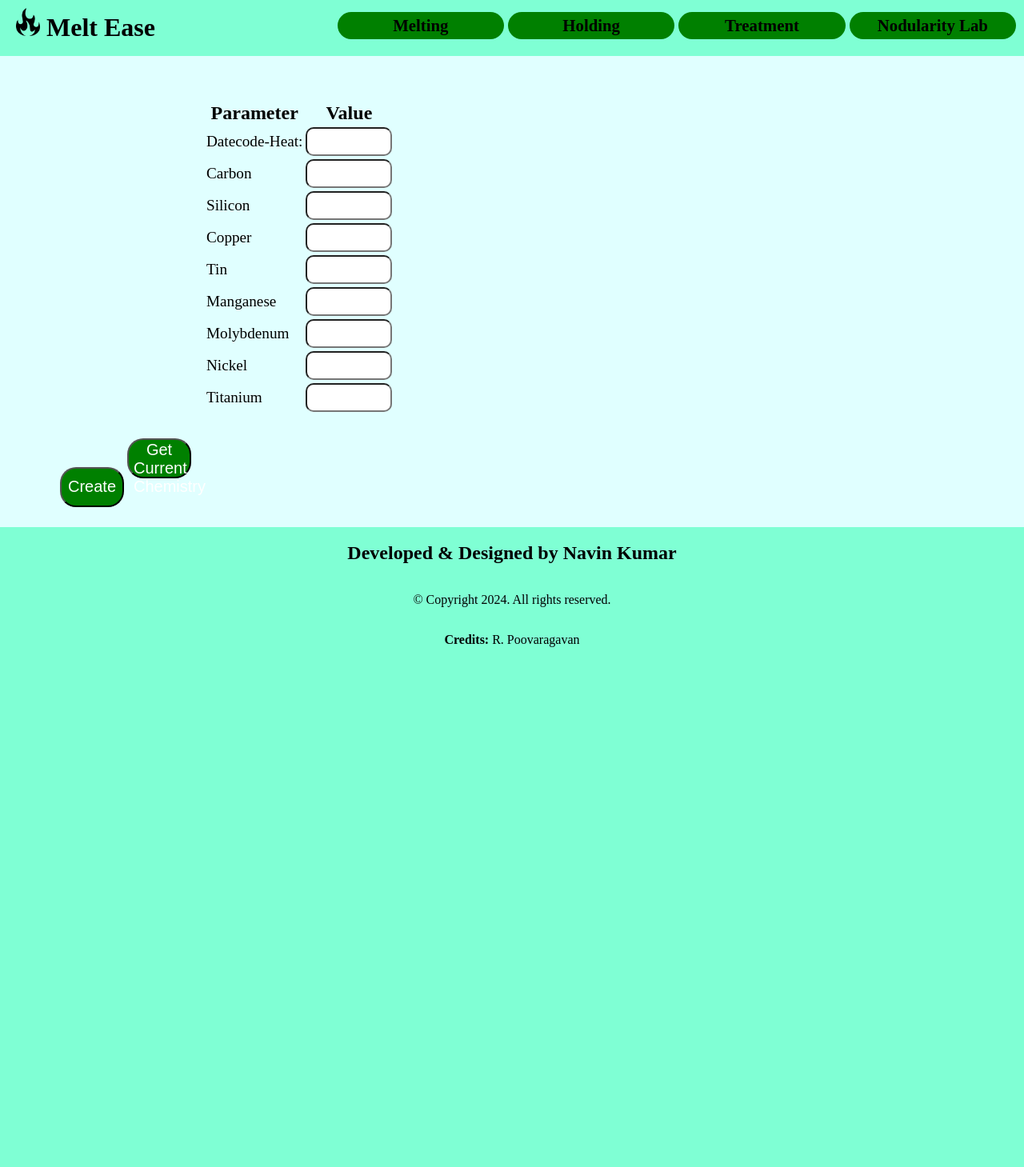
After one commit to Navin136/Feeltheheat, a PHP site: page /holder_chemistry.php in a window 1280 px wide. The commit adds this page. Shown: the whole page at 80% size. Run offline with PHP 8.4, Linux system fonts and the light colour scheme; data that the repository does not hold is empty.

Commit message:
MeltEase: More updates
Signed-off-by: navin136 <nkwhitehat@gmail.com>

```diff
--- a/css/header.css
+++ b/css/header.css
@@ -11,7 +11,7 @@ div#mainheader{
     background-color: aquamarine;
     max-height: 70px;
 }
-p#FTH{
+#FTH{
     font-size: 2rem;
     font-weight: bolder;
     margin-left: 20px;
@@ -33,7 +33,14 @@ a.dept{
     border-radius: 50px;
 }
 a:link{
+    color: black;
     text-decoration: none;
+}
+a{
+    color: black;
+}
+a:visited{
+    color: black;
 }
 a.dept:hover{
     background-color: orangered;
--- /dev/null
+++ b/css/holder_chemistry.css
@@ -0,0 +1,38 @@
+body{
+    margin: 0px;
+    padding: 0px;
+    background-color: lightcyan;
+    padding: 10px;
+}
+form{
+    display: flex;
+    margin: 25px;
+}
+label{
+    font-size: larger;
+}
+th{
+    font-size: 1.5rem;
+}
+input{
+    height: 30px;
+    width: 100px;
+    border-radius: 10px;
+}
+.sec1{
+    margin-left: 200px;
+    margin-right: 200px;
+}
+table{
+    padding: 30px;
+}
+button{
+    height: 50px;
+    width: 80px;
+    font-size: 20px;
+    background-color: green;
+    color: white;
+    border-radius: 20px;
+    position: relative;
+    right: 150px;
+}
--- a/css/nodlab.css
+++ b/css/nodlab.css
@@ -17,7 +17,7 @@ input{
     width: 300px;
     height: 60px;
     border-radius: 30px;
-    font-size: large;
+    font-size: x-large;
     font-weight: bolder;
     padding-left: 30px;
 }
@@ -76,7 +76,7 @@ select{
         width: 90px;
         height: 40px;
         border-radius: 30px;
-        font-size: large;
+        font-size: larger;
         font-weight: bolder;
         padding-left: 5px;
     }
--- a/css/treatment.css
+++ b/css/treatment.css
@@ -37,6 +37,9 @@ th{
 table, th, td{
 	border: 1mm solid black;
 	border-collapse: collapse;
+}
+label{
+    font-size: 25px;
 }
 table{
     margin-bottom: 30px;
--- a/footer.php
+++ b/footer.php
@@ -9,8 +9,9 @@
 </head>
 <body>
     <div id='footer'>
-        <h2><b>Designed by Navin Kumar</b></h2>
+        <h2><b>Developed & Designed by Navin Kumar</b></h2>
         <p>&#169 Copyright 2024. All rights reserved.</p>
+        <p><b>Credits:</b> R. Poovaragavan</p>
     </div>
 </body>
 </html>
--- a/header.php
+++ b/header.php
@@ -9,7 +9,7 @@
 </head>
 <body>
     <div id="mainheader">
-        <p id="FTH"><img src="fth.png" alt="" id="fthicon"> Melt Ease</p>
+        <p id="FTH"><img src="fth.png" alt="" id="fthicon"> <a id="heading" href="./index.php">Melt Ease</a></p>
         <a class="dept" href="melting.php">Melting</a>
         <a class="dept" href="spectrolab.php">Holding</a>
         <a class="dept" href="treatment.php">Treatment</a>
--- /dev/null
+++ b/holder_chemistry.php
@@ -0,0 +1,112 @@
+<?php
+    include('mysql.php');
+?>
+<!DOCTYPE html>
+<html lang='en'>
+<head>
+    <meta charset='UTF-8'>
+    <meta name='viewport' content='width=device-width, initial-scale=1.0'>
+    <title>Holder chemistry</title>
+    <link rel='stylesheet' href='css/holder_chemistry.css'>
+    <link rel='icon' href='icon.png'>
+</head>
+<body>
+    <?php
+    include('header.php');
+    ?>
+    <?php
+        if(isset($_POST['submit'])){
+            $heat = $_POST['heat'];
+            $c = $_POST["carbon"];
+            $si = $_POST["silicon"];
+            $cu = $_POST["copper"];
+            $sn = $_POST["tin"];
+            $mn = $_POST["manganese"];
+            $mo = $_POST["molybdenum"];
+            $ni = $_POST["nickel"];
+            $ti = $_POST["titanium"];
+            $push = "INSERT INTO holder(heat,carbon,silicon,copper,tin,manganese,molybdenum,nickel,titanium) VALUES ('$heat','$c','$si','$cu','$sn','$mn','$mo','$ni','$ti')";
+            $pushed=$conn->query($push);
+            $update = "UPDATE holder set heat='$heat', carbon='$c', silicon='$si', copper='$cu', tin='$sn', manganese='$mn', molybdenum='$mo', nickel='$ni', titanium='$ti' where id=1";
+            $updated=$conn->query($update);
+            if(!$pushed | !$updated){
+                echo "Error". $conn->error();
+            }
+        }
+?>
+    <div>
+        <?php
+        if(isset($_POST['current'])){
+            $sql="SELECT * FROM holder where id=1";
+            $res=$conn->query($sql);
+            $row=$res->fetch_assoc();
+            $heat = $row['heat'];
+            $c = $row["carbon"];
+            $si = $row["silicon"];
+            $cu = $row["copper"];
+            $sn = $row["tin"];
+            $mn = $row["manganese"];
+            $mo = $row["molybdenum"];
+            $ni = $row["nickel"];
+            $ti = $row["titanium"];
+        }
+        ?>
+        <form action='./holder_chemistry.php' method='post'>
+            <div class='sec1'>
+            <table>
+                <thead>
+                    <tr>
+                        <th>Parameter</th>
+                        <th>Value</th>
+                    </tr>
+                </thead>
+                <tbody>
+                    <tr>
+                        <td><label for='heat'>Datecode-Heat: </label></td>
+                        <td><input value='<?php echo $heat;?>' name='heat'></td>
+                    </tr>
+                    <tr>
+                        <td><label for='carbon'>Carbon</label></td>
+                        <td><input value='<?php echo $c;?>' name='carbon'></td>
+                    </tr>
+                    <tr>
+                        <td><label for='silicon'>Silicon</label></td>
+                        <td><input name='silicon' value='<?php echo $si;?>'></td>
+                    </tr>
+                    <tr>
+                        <td><label for='copper'>Copper</label></td>
+                        <td><input name='copper' value='<?php echo $cu;?>'></td>
+                    </tr>
+                    <tr>
+                        <td><label for='tin'>Tin</label></td>
+                        <td><input name='tin' value='<?php echo $sn;?>'></td>
+                    </tr>
+                    <tr>
+                        <td><label for='manganese'>Manganese</label></td>
+                        <td><input name='manganese' value='<?php echo $mn;?>'></td>
+                    </tr>
+                    <tr>
+                        <td><label for='molybdenum'>Molybdenum</label></td>
+                        <td><input name='molybdenum' value='<?php echo $mo;?>'></td>
+                    </tr>
+                    <tr>
+                        <td><label for='nickel'>Nickel</label></td>
+                        <td><input name='nickel' value='<?php echo $ni;?>'></td>
+                    </tr>
+                    <tr>
+                        <td><label for='titanium'>Titanium</label></td>
+                        <td><input name='titanium' value='<?php echo $ti;?>'></td>
+                    </tr>
+                </tbody>
+            </table>
+            <button name='submit' type='submit'>Create</button>
+            <button name='current'>Get Current Chemistry</button>
+            </div>
+
+        </form>
+    </div>
+    <?php
+    include('footer.php');
+    ?>
+</body>
+</html>
--- a/js/melting.js
+++ b/js/melting.js
@@ -103,18 +103,18 @@ function chargemix(){
     let naddition = ((pcarbon-bathcarbon)*furnaceweight/90).toFixed(2);
     let fesiaddition = ((psilicon-bathsilicon)*furnaceweight/70).toFixed(2);
     if(grade == "sg-tin" || grade =="sg-copper" || grade =="sg-azterlan"){
-        document.querySelector(".result").innerHTML = `Bath carbon is <b>${bathcarbon}%</b>.<br>Bath silicon is <b>${bathsilicon}%</b>.<br> You need to add <b>${haddition} Kgs</b> of Hi-Carbon or <b>${naddition} Kgs</b> of Neograf <br> You need to add <b>${fesiaddition} Kgs</b> of FerroSilicon to achieve required chemistry`;
+        document.querySelector(".result").innerHTML = `Bath carbon is <input value=${bathcarbon}%></input>.<br>Bath silicon is <input value=${bathsilicon}%></input>.<br> You need to add <b>${haddition} Kgs</b> of Hi-Carbon or <b>${naddition} Kgs</b> of Neograf <br> You need to add <b>${fesiaddition} Kgs</b> of FerroSilicon to achieve required chemistry`;
     }
     if(grade == "sg-lowmoly" || grade == "sg-highmoly" || grade == "cg-moly"){
         let bathmolybdenum = ((document.getElementById("wsteel").value*0.01+document.getElementById("wreturns").value*rmolybdenum)/furnaceweight).toFixed(2);
         let femoaddition = ((pmolybdenum-bathmolybdenum)*furnaceweight/60).toFixed(2)
-        document.querySelector(".result").innerHTML = `Bath carbon is <b>${bathcarbon}%</b>.<br>Bath silicon is <b>${bathsilicon}%</b>.<br>Bath molybdenum is <b>${bathmolybdenum}%</b>.<br> You need to add <b>${haddition} Kgs</b>  of Hi-Carbon<br> You need to add <b>${fesiaddition}</b> Kgs of FerroSilicon<br> You need to add <b>${femoaddition} Kgs</b> of FerroMolybdenum to achieve required chemistry`;
+        document.querySelector(".result").innerHTML = `Bath carbon is <input value=${bathcarbon}%></input>.<br>Bath silicon is <input value=${bathsilicon}%></input>.<br>Bath molybdenum is <input value=${bathmolybdenum}%></input>.<br> You need to add <b>${haddition} Kgs</b>  of Hi-Carbon<br> You need to add <b>${fesiaddition}</b> Kgs of FerroSilicon<br> You need to add <b>${femoaddition} Kgs</b> of FerroMolybdenum to achieve required chemistry`;
     }
     if(grade == "simoni"){
         let bathmolybdenum = ((document.getElementById("wsteel").value*0.01+document.getElementById("wreturns").value*rmolybdenum)/furnaceweight).toFixed(2);
         let femoaddition = ((pmolybdenum-bathmolybdenum)*furnaceweight/60).toFixed(2)
         let bathnickel = ((document.getElementById("wsteel").value*0.01+document.getElementById("wreturns").value*rnickel)/furnaceweight).toFixed(2);
         let niaddition = ((pnickel-bathnickel)*furnaceweight/95).toFixed(2)
-        document.querySelector(".result").innerHTML = `Bath carbon is </b>${bathcarbon}%</b>.<br>Bath silicon is <b>${bathsilicon}%</b>.<br>Bath molybdenum is <b>${bathmolybdenum}%</b>.<br> You need to add <b>${haddition} Kgs</b>  of Hi-Carbon<br> You need to add <b>${fesiaddition}</b> Kgs of FerroSilicon<br> You need to add <b>${femoaddition} Kgs</b> of FerroMolybdenum<br>Bath Nickel is ${bathnickel}%.<br> You need to add <b>${niaddition} Kgs</b> of Pure Nickel to achieve required chemistry`;
+        document.querySelector(".result").innerHTML = `<br>Bath carbon is <input value=${bathcarbon}%></input>.<br>Bath silicon is <input value=${bathsilicon}%></input>.<br>Bath molybdenum is <input value=${bathmolybdenum}%></input>.<br>Bath Nickel is <input value=${bathnickel}%></input>.<br><br>You need to add <b>${haddition} Kgs</b>  of Hi-Carbon<br> You need to add <b>${fesiaddition}</b> Kgs of FerroSilicon<br> You need to add <b>${femoaddition} Kgs</b> of FerroMolybdenum<br> You need to add <b>${niaddition} Kgs</b> of Pure Nickel to achieve required chemistry`;
     }
 }
--- a/js/treatment.js
+++ b/js/treatment.js
@@ -22,11 +22,11 @@ function calculate(){
     let tinActual = document.getElementById("tina").value;
     let manganeseActual = document.getElementById("manganesea").value;
 
-	document.getElementById("fesiw").value = (((psilicon-fesiActual-(0.45*alloyp))*mtwt)/70).toFixed(2);
+	document.getElementById("fesiw").value = (((psilicon-fesiActual-(0.45*alloyp))*mtwt)/70).toFixed(1);
 	if(document.getElementById("fesiw").value <= 0){
 		document.getElementById("fesiw").value = 'NA';
 	}
-	document.getElementById("copperw").value = ((pcopper-copperActual)*mtwt/95).toFixed(2);
+	document.getElementById("copperw").value = ((pcopper-copperActual)*mtwt/95).toFixed(1);
 	if(document.getElementById("copperw").value <= 0){
 		document.getElementById("copperw").value = 'NA';
 	}
```
Also changed, not shown: css/moulding.css (+35 -7 lines), css/spectrolab.css (+11 -7 lines), css/style.css (+17 -6 lines), index.php (+15 -7 lines), js/spectrolab.js (+8 -8 lines), melting.php (+20 -12 lines), moulding.php (+8 -5 lines), spectrolab.php (+40 -27 lines), treatment.php (+24 -20 lines).
